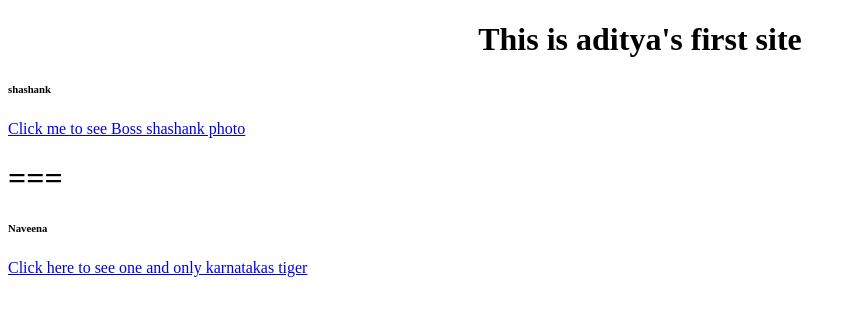
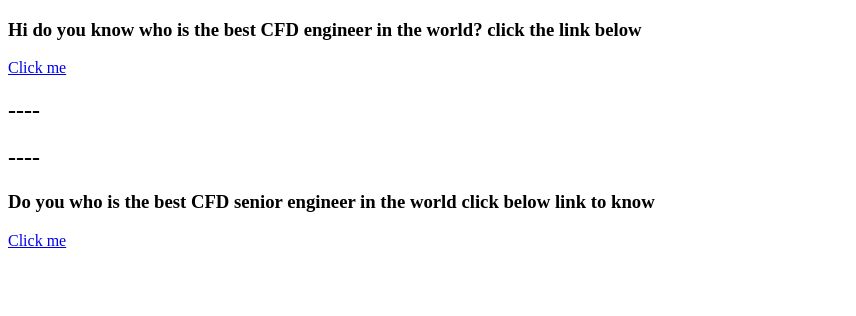
Before and after one commit to aditya18-10-1997/aditya18-10-1997.github.io, a plain HTML site: page index.html in a window 1280 px wide. Shown: the whole page, without its empty margins (0-856 px from the left). Drawn offline with Linux system fonts and the light colour scheme.

Commit message:
new changes made
new commits

```diff
--- a/index.html
+++ b/index.html
@@ -7,11 +7,11 @@
     <title>SUMITH-BOSS</title>
 </head>
 <body>
-    <h1 style="text-align: center;">This is aditya's first site</h1>
-    <h6>shashank</h6>
-    <a href="http://t2.gstatic.com/licensed-image?q=tbn:ANd9GcQEw4qv6FVQfjFe6SuYJRvk6A6jVRz2fMP-H6QQwvnCZkKKC3dWHRN7yUm_sgCI08fL5dhGrqPYHd17p9A">Click me to see Boss shashank photo</a>
-    <h1>===</h1>
-    <h6>Naveena</h6>
-    <a href=https://pixabay.com/photos/lions-animals-zoo-mammals-lioness-21787>Click here to see one and only karnatakas tiger</a>
+    <h3>Hi do you know who is the best CFD engineer in the world? click the link below</h3>
+    <a href="sudheera.html">Click me</a>
+    <h2>----</h2>
+    <h2>----</h2>
+    <h3>Do you who is the best CFD senior engineer in the world click below link to know</h3>
+    <a href="dewakar.html">Click me</a>
 </body>
 </html>
```
Also changed, not shown: dewakar.html (added, +12 -0 lines), sudheera.html (added, +12 -0 lines).
